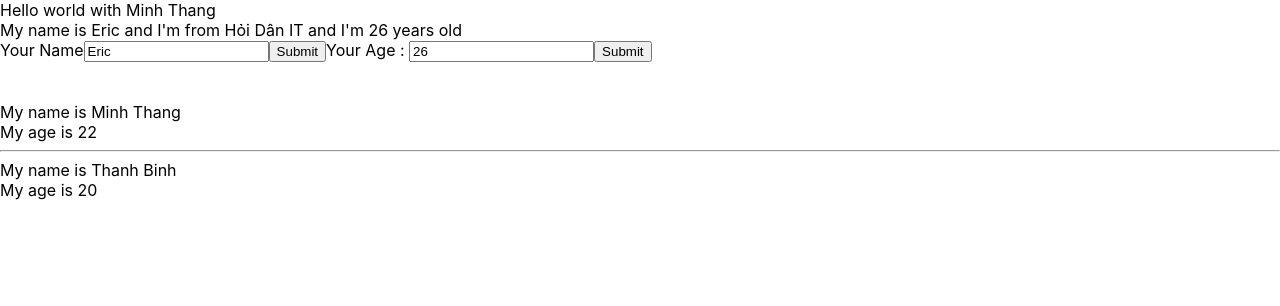
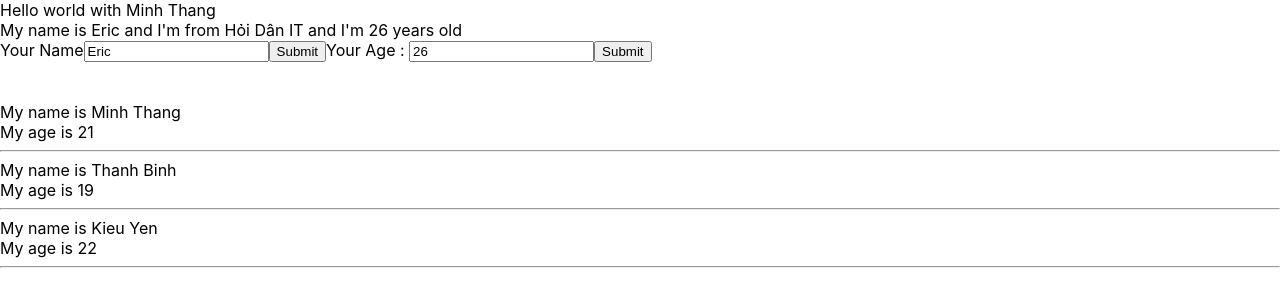
Before and after one commit to Thang-Nguyen-Minh/REACTJS, a React (Create React App) app: page / in a window 1280 px wide. Shown: the top 306 px of the page. Built offline with nearby package versions, Linux system fonts and the light colour scheme.

Commit message:
Outputting list - Render Array/Object với React

```diff
--- a/src/components/DisplayInfo.js
+++ b/src/components/DisplayInfo.js
@@ -6,11 +6,22 @@
         //Eric và 26 muốn truyền động sang
         //Props là 1 obj => lấy thuộc tính thì . là được
         //destructoring array/object
-        const {age,name} = this.props;
+        const {listUsers} = this.props;//objects
+        // const listUsers=this.props.listUsers;
+        //console.log(listUsers);
+        //map yêu cầu truyền vào 1 function : lặp từng phần từ 1
+        //map trả về 1 mảng mới và mảng mới chứa code HTML
         return (
             <div>
-               <div>My name is {name}</div>
-                <div>My age is {age}</div>
+                {listUsers.map((user) => {
+                    return (
+                        <div key={user.id}>
+                            <div>My name is {user.name}</div>
+                            <div>My age is {user.age}</div>
+                            <hr/>
+                        </div>
+                    )
+                })}
             </div>
         )
     }
--- a/src/components/MyComponent.js
+++ b/src/components/MyComponent.js
@@ -26,24 +26,38 @@
     handleOnMoveOver = (event)=>{
         console.log(event);
     }
+    state = {
+        listUsers:[
+            {
+                id: 1,
+                name: 'Minh Thang',
+                age: 21
+            },
+            {
+                id: 2,
+                name: 'Thanh Binh',
+                age: 19
+            },
+            {
+                id: 3,
+                name: 'Kieu Yen',
+                age: 22
+            }
+        ]
+    }
     //jsx : 1 mk React có . Viết code JS bên trong code HTML
     render () {
         //trả về 1 và chỉ 1 phần tử HTML
         //{Viết code JS trong này}
         //Nhập gì đó => thay thế cho tên ở chỗ state.name
-        const myAge=22;
+        //DRY : Don't repeat yourself : Tối ưu hóa code thay vì thực hiện lại 1 công việc nhiều lần
         return(
             <div>
                 <UserInfo/>
                 <br/> <br/>
                 <DisplayInfo
-                    name="Minh Thang"
-                    age={myAge}
-                />
-                <hr/>
-                <DisplayInfo
-                    name="Thanh Binh"
-                    age={20}
+                    listUsers={this.state.listUsers}
+                    users={this.state.listUsers}
                 />
             </div>
         )
```
